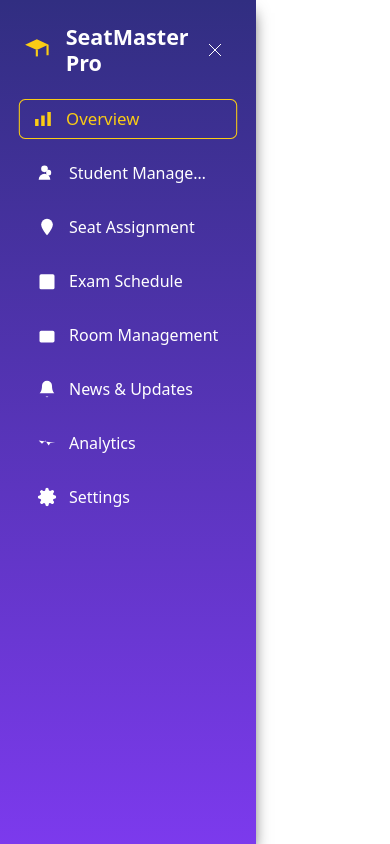
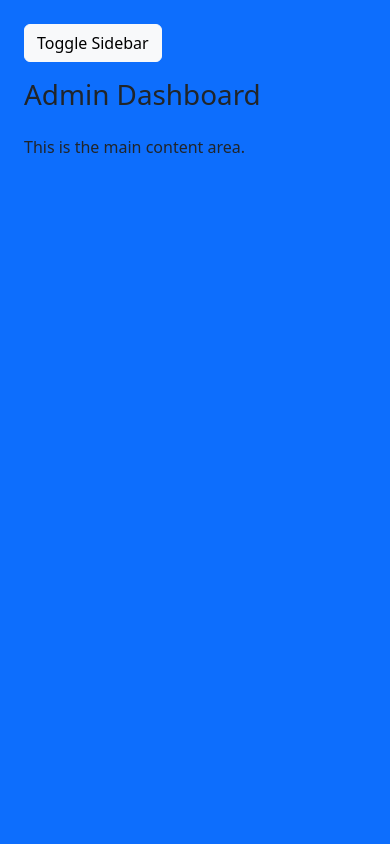
Before and after one commit to akheelFaizal/seating_arrangement, a Django app: page / in a window 390 px wide. Run offline with Django 5.2, Linux system fonts and the light colour scheme.

Commit message:
updated admin.html, moved the sidebar to a component folder

```diff
--- a/seating_arrangement/app/views.py
+++ b/seating_arrangement/app/views.py
@@ -2,4 +2,4 @@ from django.shortcuts import render, redirect
 
 
 def index(request):
-    return render(request, 'p1.html')
+    return render(request, 'Admin.html')
--- a/seating_arrangement/static/common.css
+++ b/seating_arrangement/static/common.css
@@ -5,3 +5,12 @@ body {
 :root {
   --yellow: #facc15;
 }
+html,
+body {
+  height: 100%;
+  margin: 0;
+}
+
+.full-height {
+  height: 100vh;
+}
--- a/seating_arrangement/static/sidebar.css
+++ b/seating_arrangement/static/sidebar.css
@@ -2,15 +2,9 @@
   width: 16rem;
   background: linear-gradient(to bottom, #312e81, #7c3aed);
   color: white;
-        transform: translateX(-100%);
-        transition: transform 0.3s ease-in-out;
   z-index: 1050;
-        box-shadow: 0 10px 15px -3px rgba(0, 0, 0, 0.7);
 }
 
-      #sidebar.open {
-        transform: translateX(0);
-      }
 
 @media (min-width: 1024px) {
   #sidebar {
@@ -20,9 +14,6 @@
     box-shadow: none;
   }
 
-        #closeSidebarBtn {
-          display: none !important;
-        }
 }
 
 .sidebar-btn:hover:not(.active) {
--- /dev/null
+++ b/seating_arrangement/static/sidebar.js
@@ -0,0 +1,11 @@
+document.addEventListener("DOMContentLoaded", () => {
+  const sidebarButtons = document.querySelectorAll(".sidebar-btn");
+
+  sidebarButtons.forEach((btn) => {
+    btn.addEventListener("click", () => {
+      sidebarButtons.forEach((b) => b.classList.remove("active"));
+
+      btn.classList.add("active");
+    });
+  });
+});
--- /dev/null
+++ b/seating_arrangement/templates/Admin.html
@@ -0,0 +1,36 @@
+<!DOCTYPE html>
+<html lang="en">
+  <head>
+    <meta charset="UTF-8" />
+    <meta name="viewport" content="width=device-width, initial-scale=1.0" />
+    <title>Admin</title>
+    {% load static %}
+    <link
+      href="https://cdn.jsdelivr.net/npm/bootstrap@5.3.3/dist/css/bootstrap.min.css"
+      rel="stylesheet"
+    />
+    <link href="{% static 'common.css' %}" , rel="stylesheet" />
+  </head>
+  <body>
+    <div class="container-fluid full-height">
+      <div class="row h-100">
+        <div id="sidebarWrapper" class="col-md-2 d-lg-block d-none p-0">
+          {% include 'components/SideBar.html' %}
+        </div>
+
+        <div id="mainContent" class="col p-4 bg-primary">
+          <button
+            id="toggleSidebar"
+            class="btn btn-light mb-3 d-lg-none"
+            type="button"
+          >
+            Toggle Sidebar
+          </button>
+
+          <h1 class="mb-4">Admin Dashboard</h1>
+          <p>This is the main content area.</p>
+        </div>
+      </div>
+    </div>
+  </body>
+</html>
--- a/seating_arrangement/templates/p1.html
+++ b/seating_arrangement/templates/components/SideBar.html
@@ -3,7 +3,7 @@
   <head>
     <meta charset="UTF-8" />
     <meta name="viewport" content="width=device-width, initial-scale=1" />
-    <title>Sidebar Example</title>
+    <title>Admin</title>
     {% load static %}
 
     <link href="{% static 'sidebar.css' %}" rel="stylesheet" />
@@ -17,12 +17,11 @@
   <body>
     <div
       id="sidebar"
-      class="position-fixed top-0 bottom-0 start-0 d-flex flex-column open"
+      class="d-flex flex-column open w-100 h-100"
       aria-label="Sidebar Navigation"
     >
       <div class="p-4 d-flex flex-column flex-grow-1">
-        <div class="d-flex justify-content-between align-items-center mb-4">
-          <div class="d-flex align-items-center">
+        <div class="d-flex align-items-center mb-4">
           <svg
             xmlns="http://www.w3.org/2000/svg"
             viewBox="0 0 24 24"
@@ -35,24 +34,6 @@
           </svg>
           <h1 class="fs-4 fw-bold mb-0">SeatMaster Pro</h1>
         </div>
-          <button
-            id="closeSidebarBtn"
-            class="btn btn-sm text-white p-1 d-inline-flex align-items-center justify-content-center"
-            aria-label="Close Sidebar"
-          >
-            <svg
-              xmlns="http://www.w3.org/2000/svg"
-              fill="none"
-              stroke="currentColor"
-              viewBox="0 0 24 24"
-              width="24"
-              height="24"
-            >
-              <line x1="18" y1="6" x2="6" y2="18" />
-              <line x1="6" y1="6" x2="18" y2="18" />
-            </svg>
-          </button>
-        </div>
 
         <nav id="navButtons" class="d-flex flex-column gap-3" role="navigation">
           <button
@@ -60,11 +41,7 @@
             class="btn sidebar-btn text-start text-white d-flex align-items-center active"
             data-id="overview"
           >
-            <svg
-              xmlns="http://www.w3.org/2000/svg"
-              fill="currentColor"
-              viewBox="0 0 24 24"
-            >
+            <svg xmlns="http://www.w3.org/2000/svg" fill="currentColor" viewBox="0 0 24 24">
               <rect x="3" y="12" width="4" height="8" />
               <rect x="10" y="8" width="4" height="12" />
               <rect x="17" y="4" width="4" height="16" />
@@ -77,11 +54,7 @@
             class="btn sidebar-btn text-start text-white d-flex align-items-center"
             data-id="students"
           >
-            <svg
-              xmlns="http://www.w3.org/2000/svg"
-              fill="currentColor"
-              viewBox="0 0 24 24"
-            >
+            <svg xmlns="http://www.w3.org/2000/svg" fill="currentColor" viewBox="0 0 24 24">
               <circle cx="9" cy="7" r="4" />
               <path d="M17 11v1a3 3 0 0 1-6 0v-1a3 3 0 0 1 6 0z" />
               <path d="M2 20a7 7 0 0 1 14 0" />
@@ -94,14 +67,8 @@
             class="btn sidebar-btn text-start text-white d-flex align-items-center"
             data-id="seating"
           >
-            <svg
-              xmlns="http://www.w3.org/2000/svg"
-              fill="currentColor"
-              viewBox="0 0 24 24"
-            >
-              <path
-                d="M12 2a7 7 0 0 0-7 7c0 5 7 13 7 13s7-8 7-13a7 7 0 0 0-7-7z"
-              />
+            <svg xmlns="http://www.w3.org/2000/svg" fill="currentColor" viewBox="0 0 24 24">
+              <path d="M12 2a7 7 0 0 0-7 7c0 5 7 13 7 13s7-8 7-13a7 7 0 0 0-7-7z" />
               <circle cx="12" cy="9" r="2" />
             </svg>
             <span>Seat Assignment</span>
@@ -112,11 +79,7 @@
             class="btn sidebar-btn text-start text-white d-flex align-items-center"
             data-id="exams"
           >
-            <svg
-              xmlns="http://www.w3.org/2000/svg"
-              fill="currentColor"
-              viewBox="0 0 24 24"
-            >
+            <svg xmlns="http://www.w3.org/2000/svg" fill="currentColor" viewBox="0 0 24 24">
               <rect x="3" y="4" width="18" height="18" rx="2" ry="2" />
               <line x1="16" y1="2" x2="16" y2="6" />
               <line x1="8" y1="2" x2="8" y2="6" />
@@ -130,11 +93,7 @@
             class="btn sidebar-btn text-start text-white d-flex align-items-center"
             data-id="rooms"
           >
-            <svg
-              xmlns="http://www.w3.org/2000/svg"
-              fill="currentColor"
-              viewBox="0 0 24 24"
-            >
+            <svg xmlns="http://www.w3.org/2000/svg" fill="currentColor" viewBox="0 0 24 24">
               <rect x="3" y="7" width="18" height="14" rx="2" ry="2" />
               <line x1="3" y1="7" x2="21" y2="7" />
             </svg>
@@ -146,11 +105,7 @@
             class="btn sidebar-btn text-start text-white d-flex align-items-center"
             data-id="news"
           >
-            <svg
-              xmlns="http://www.w3.org/2000/svg"
-              fill="currentColor"
-              viewBox="0 0 24 24"
-            >
+            <svg xmlns="http://www.w3.org/2000/svg" fill="currentColor" viewBox="0 0 24 24">
               <path d="M18 8a6 6 0 0 0-12 0c0 7-3 9-3 9h18s-3-2-3-9" />
               <path d="M13.73 21a2 2 0 0 1-3.46 0" />
             </svg>
@@ -162,11 +117,7 @@
             class="btn sidebar-btn text-start text-white d-flex align-items-center"
             data-id="analytics"
           >
-            <svg
-              xmlns="http://www.w3.org/2000/svg"
-              fill="currentColor"
-              viewBox="0 0 24 24"
-            >
+            <svg xmlns="http://www.w3.org/2000/svg" fill="currentColor" viewBox="0 0 24 24">
               <polyline points="22 12 16 12 14 15 10 9 6 13 2 9" />
             </svg>
             <span>Analytics</span>
@@ -177,11 +128,7 @@
             class="btn sidebar-btn text-start text-white d-flex align-items-center"
             data-id="settings"
           >
-            <svg
-              xmlns="http://www.w3.org/2000/svg"
-              fill="currentColor"
-              viewBox="0 0 24 24"
-            >
+            <svg xmlns="http://www.w3.org/2000/svg" fill="currentColor" viewBox="0 0 24 24">
               <circle cx="12" cy="12" r="3" />
               <path
                 d="M19.4 15a1.65 1.65 0 0 0 .33 1.82l.06.06a2 2 0 1 1-2.83 2.83l-.06-.06a1.65 1.65 0 0 0-1.82-.33 1.65 1.65 0 0 0-1 1.51V21a2 2 0 1 1-4 0v-.09a1.65 1.65 0 0 0-1-1.51 1.65 1.65 0 0 0-1.82.33l-.06.06a2 2 0 1 1-2.83-2.83l.06-.06a1.65 1.65 0 0 0 .33-1.82 1.65 1.65 0 0 0-1.51-1H3a2 2 0 1 1 0-4h.09a1.65 1.65 0 0 0 1.51-1 1.65 1.65 0 0 0-.33-1.82l-.06-.06a2 2 0 1 1 2.83-2.83l.06.06a1.65 1.65 0 0 0 1.82.33h.09a1.65 1.65 0 0 0 1-1.51V3a2 2 0 1 1 4 0v.09a1.65 1.65 0 0 0 1 1.51h.09a1.65 1.65 0 0 0 1.82-.33l.06-.06a2 2 0 1 1 2.83 2.83l-.06.06a1.65 1.65 0 0 0-.33 1.82v.09a1.65 1.65 0 0 0 1.51 1H21a2 2 0 1 1 0 4h-.09a1.65 1.65 0 0 0-1.51 1z"
@@ -193,25 +140,7 @@
       </div>
     </div>
 
-    <script>
-      const sidebar = document.getElementById("sidebar");
-      const closeBtn = document.getElementById("closeSidebarBtn");
-      const navButtons = document.getElementById("navButtons");
-
-      closeBtn.addEventListener("click", () => {
-        sidebar.classList.remove("open");
-      });
-
-      navButtons.addEventListener("click", (e) => {
-        const btn = e.target.closest("button");
-        if (!btn) return;
-        navButtons.querySelectorAll("button").forEach((b) => {
-          b.classList.remove("active");
-        });
-        btn.classList.add("active");
-        sidebar.classList.remove("open");
-      });
-    </script>
+    <script src="{% static 'sidebar.js' %}"></script>
     <script src="https://cdn.jsdelivr.net/npm/bootstrap@5.3.3/dist/js/bootstrap.bundle.min.js"></script>
   </body>
 </html>
```
Lines whose indentation alone changed are shown as unchanged.
